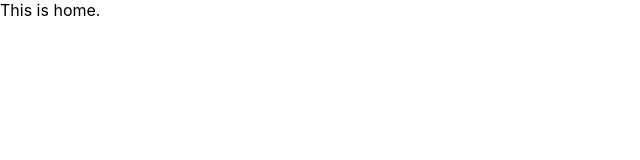
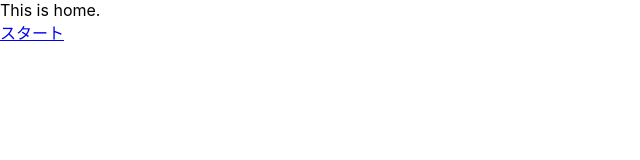
Before and after one commit to Mitsuwo/eigo-typing, a React (Create React App) app: page / in a window 1280 px wide. Shown: the top 160 px of the page, without its empty margins (0-640 px from the left). Built offline with nearby package versions, Linux system fonts and the light colour scheme.

Commit message:
[add]ルーティング

```diff
--- a/src/containers/HomeContainer.tsx
+++ b/src/containers/HomeContainer.tsx
@@ -1,7 +1,13 @@
 import React from 'react';
+import { Link } from 'react-router-dom';
 
 const Home: React.FC = () => {
-  return <div>This is home.</div>;
+  return (
+    <div>
+      <div>This is home.</div>
+      <Link to="/typing">スタート</Link>
+    </div>
+  );
 };
 
 export const HomeComponent = Home;
```
